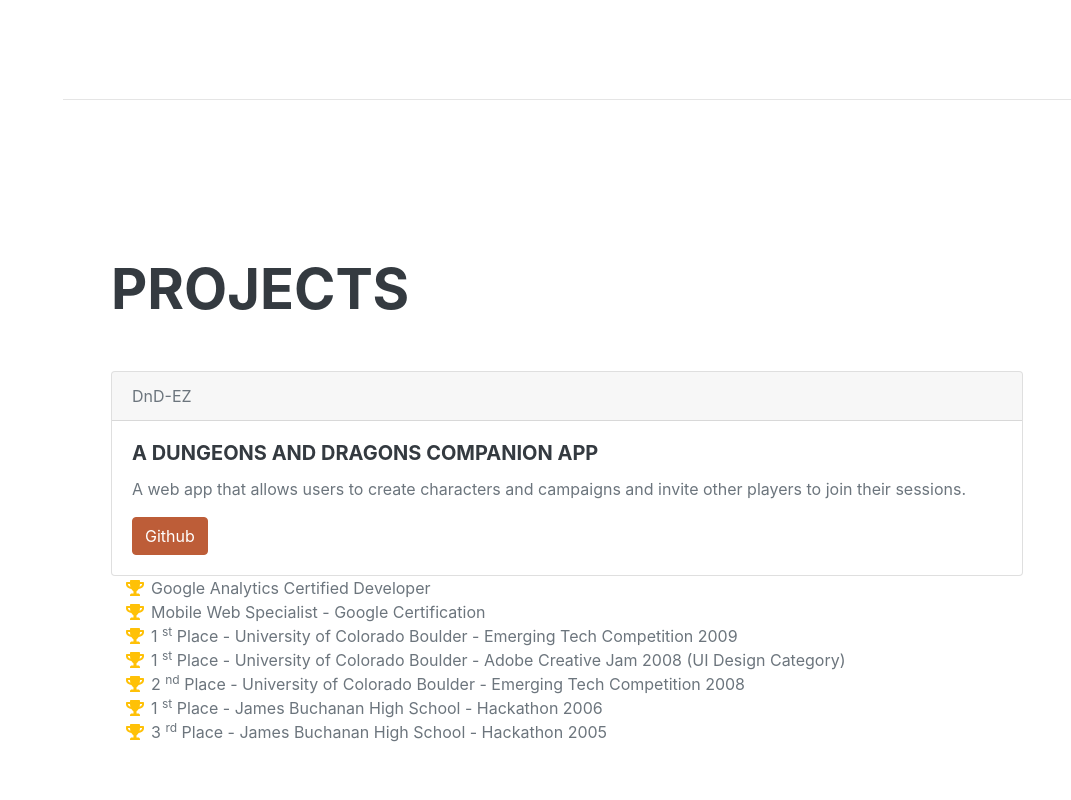
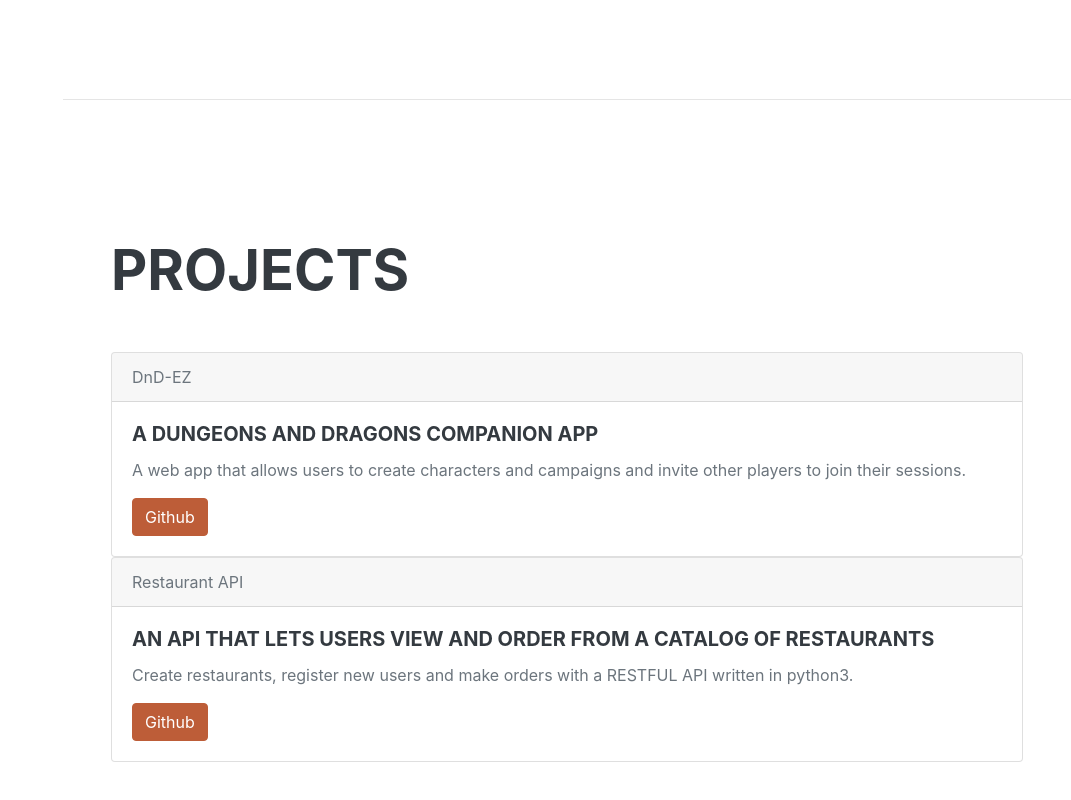
Before and after one commit to Jnathan0/Jnathan0.github.io, a plain HTML site: page index.html in a window 1280 px wide. Shown: the part 4286-5086 px from the top of the page, without its empty margins (209-1280 px from the left). Drawn offline with nearby package versions, Linux system fonts and the light colour scheme; a web font is replaced by a local one.

Commit message:
Update HTML

```diff
--- a/index.html
+++ b/index.html
@@ -183,46 +183,16 @@
                             <a href="https://github.com/juancocina/Group-A-DnD-Companion" class="btn btn-primary">Github</a>
                         </div>
                     </div>
-                    <ul class="fa-ul mb-0">
-                        <li>
-                            <span class="fa-li"><i class="fas fa-trophy text-warning"></i></span>
-                            Google Analytics Certified Developer
-                        </li>
-                        <li>
-                            <span class="fa-li"><i class="fas fa-trophy text-warning"></i></span>
-                            Mobile Web Specialist - Google Certification
-                        </li>
-                        <li>
-                            <span class="fa-li"><i class="fas fa-trophy text-warning"></i></span>
-                            1
-                            <sup>st</sup>
-                            Place - University of Colorado Boulder - Emerging Tech Competition 2009
-                        </li>
-                        <li>
-                            <span class="fa-li"><i class="fas fa-trophy text-warning"></i></span>
-                            1
-                            <sup>st</sup>
-                            Place - University of Colorado Boulder - Adobe Creative Jam 2008 (UI Design Category)
-                        </li>
-                        <li>
-                            <span class="fa-li"><i class="fas fa-trophy text-warning"></i></span>
-                            2
-                            <sup>nd</sup>
-                            Place - University of Colorado Boulder - Emerging Tech Competition 2008
-                        </li>
-                        <li>
-                            <span class="fa-li"><i class="fas fa-trophy text-warning"></i></span>
-                            1
-                            <sup>st</sup>
-                            Place - James Buchanan High School - Hackathon 2006
-                        </li>
-                        <li>
-                            <span class="fa-li"><i class="fas fa-trophy text-warning"></i></span>
-                            3
-                            <sup>rd</sup>
-                            Place - James Buchanan High School - Hackathon 2005
-                        </li>
-                    </ul>
+                    <div class="card">
+                        <div class="card-header">
+                            Restaurant API
+                        </div>
+                        <div class="card-body">
+                            <h5 class="card-title">An API that lets users view and order from a catalog of restaurants</h5>
+                            <p class="card-text">Create restaurants, register new users and make orders with a RESTFUL API written in python3.</p>
+                            <a href="https://github.com/juancocina/Group-A-DnD-Companion" class="btn btn-primary">Github</a>
+                        </div>
+                    </div>
                 </div>
             </section>
         </div>
```
